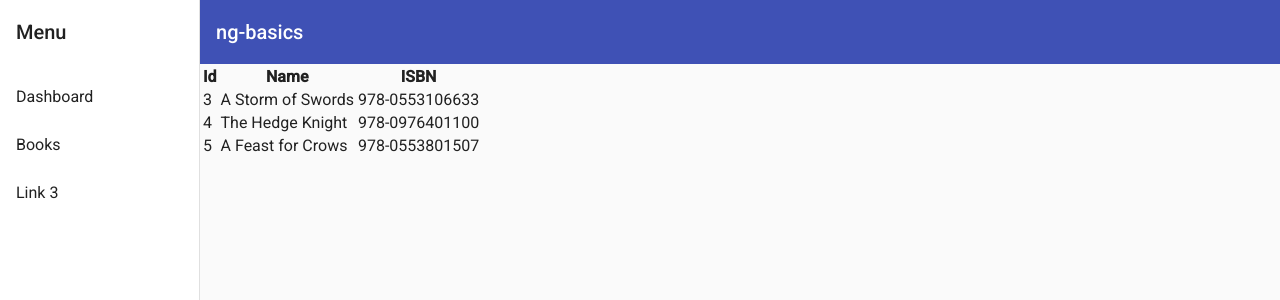
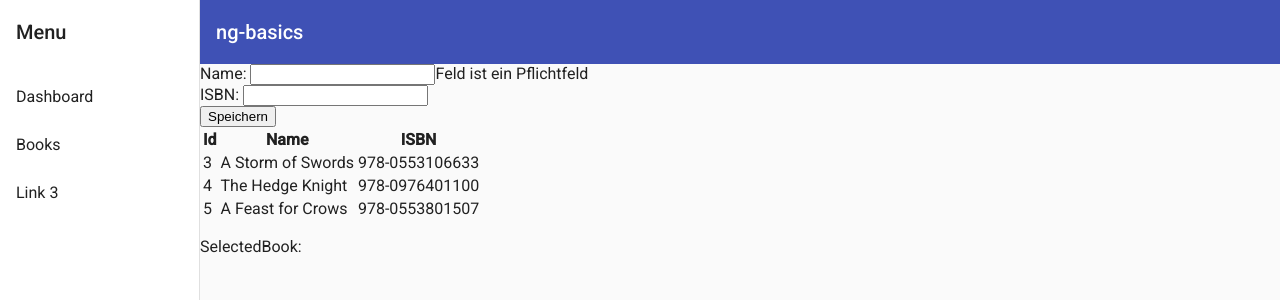
Before and after one commit to Pentarakis/ng-basics-2019-10-29, an Angular app: page /books in a window 1280 px wide. Shown: the top 300 px of the page. Built offline with nearby package versions, Linux system fonts and the light colour scheme.

Commit message:
add template driven forms

```diff
--- a/src/app/books/book-list/book-list.component.html
+++ b/src/app/books/book-list/book-list.component.html
@@ -1,3 +1,5 @@
+<ngb-book [book]="selectedBook" (newBook)="saveNewBook($event)"></ngb-book>
+
 <table>
   <thead>
     <tr>
@@ -7,10 +9,12 @@
     </tr>
   </thead>
   <tbody>
-    <tr *ngFor="let book of books">
+    <tr *ngFor="let book of books" (click)="selectBook(book)">
       <td>{{book.id}}</td>
       <td>{{book.name}}</td>
       <td>{{book.isbn}}</td>
     </tr>
   </tbody>
 </table>
+
+<p>SelectedBook: {{selectedBook?.name}}</p>
--- a/src/app/books/book-list/book-list.component.ts
+++ b/src/app/books/book-list/book-list.component.ts
@@ -7,6 +7,8 @@ import { Book } from '../model/book';
   styleUrls: ['./book-list.component.scss']
 })
 export class BookListComponent implements OnInit {
+
+  selectedBook: Book = new Book();
 
   books: Book[] = [
     { id: 3, name: 'A Storm of Swords', isbn: '978-0553106633' },
@@ -19,4 +21,13 @@ export class BookListComponent implements OnInit {
   ngOnInit() {
   }
 
+  selectBook(book: Book) {
+    this.selectedBook = book;
+  }
+
+  saveNewBook(book: Book) {
+    book.id = this.books[this.books.length - 1].id;
+    this.books.push(book);
+  }
+
 }
--- a/src/app/books/book/book.component.html
+++ b/src/app/books/book/book.component.html
@@ -1,4 +1,12 @@
-<p>book works!</p>
-<button [class.active]="buttonActive" (click)="changeButton()">
-  {{buttonText}}
-</button>
+<form *ngIf="book" (ngSubmit)="saveBook(book)">
+  <div>
+    <label for="name">Name: </label>
+    <input #formName="ngModel" name="name" [(ngModel)]="book.name" required>
+    <span *ngIf="formName.errors?.required">Feld ist ein Pflichtfeld</span>
+  </div>
+  <div>
+    <label for="isbn">ISBN: </label>
+    <input name="isbn" [(ngModel)]="book.isbn">
+  </div>
+  <button type="submit">Speichern</button>
+</form>
--- a/src/app/books/book/book.component.ts
+++ b/src/app/books/book/book.component.ts
@@ -1,4 +1,5 @@
-import { Component, OnInit } from '@angular/core';
+import { Component, OnInit, Input, Output, EventEmitter } from '@angular/core';
+import { Book } from '../model/book';
 
 @Component({
   selector: 'ngb-book',
@@ -7,16 +8,22 @@ import { Component, OnInit } from '@angular/core';
 })
 export class BookComponent implements OnInit {
 
-  buttonActive = false;
-  buttonText = 'Click me';
+  @Input() book: Book = new Book();
+
+  @Output() newBook: EventEmitter<Book> = new EventEmitter<Book>();
 
   constructor() { }
 
   ngOnInit() {
   }
 
-  changeButton() {
-    this.buttonActive = !this.buttonActive;
+  saveBook(book: Book) {
+    if (!book.id) {
+      this.newBook.emit(book);
+    }
+
+    this.book = new Book();
   }
 
+
 }
--- a/src/app/books/books.module.ts
+++ b/src/app/books/books.module.ts
@@ -2,11 +2,13 @@ import { NgModule } from '@angular/core';
 import { CommonModule } from '@angular/common';
 import { BookComponent } from './book/book.component';
 import { BookListComponent } from './book-list/book-list.component';
+import { FormsModule } from '@angular/forms';
 
 @NgModule({
   declarations: [BookComponent, BookListComponent],
   imports: [
-    CommonModule
+    CommonModule,
+    FormsModule
   ],
   exports: [BookComponent, BookListComponent]
 })
--- a/src/app/books/model/book.ts
+++ b/src/app/books/model/book.ts
@@ -2,4 +2,6 @@ export class Book {
   id?: number;
   name: string;
   isbn: string;
+
+  constructor() { }
 }
```
